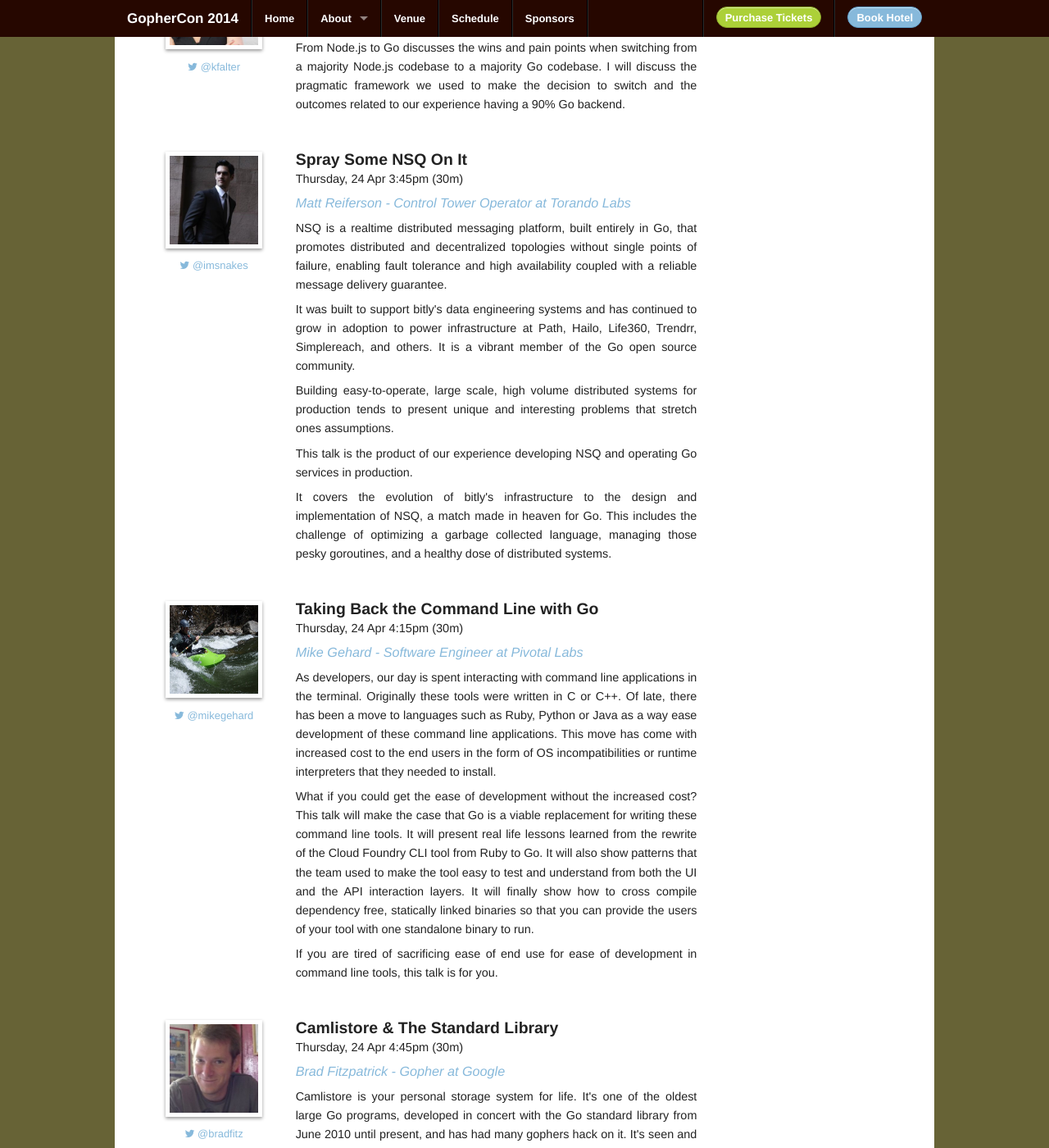
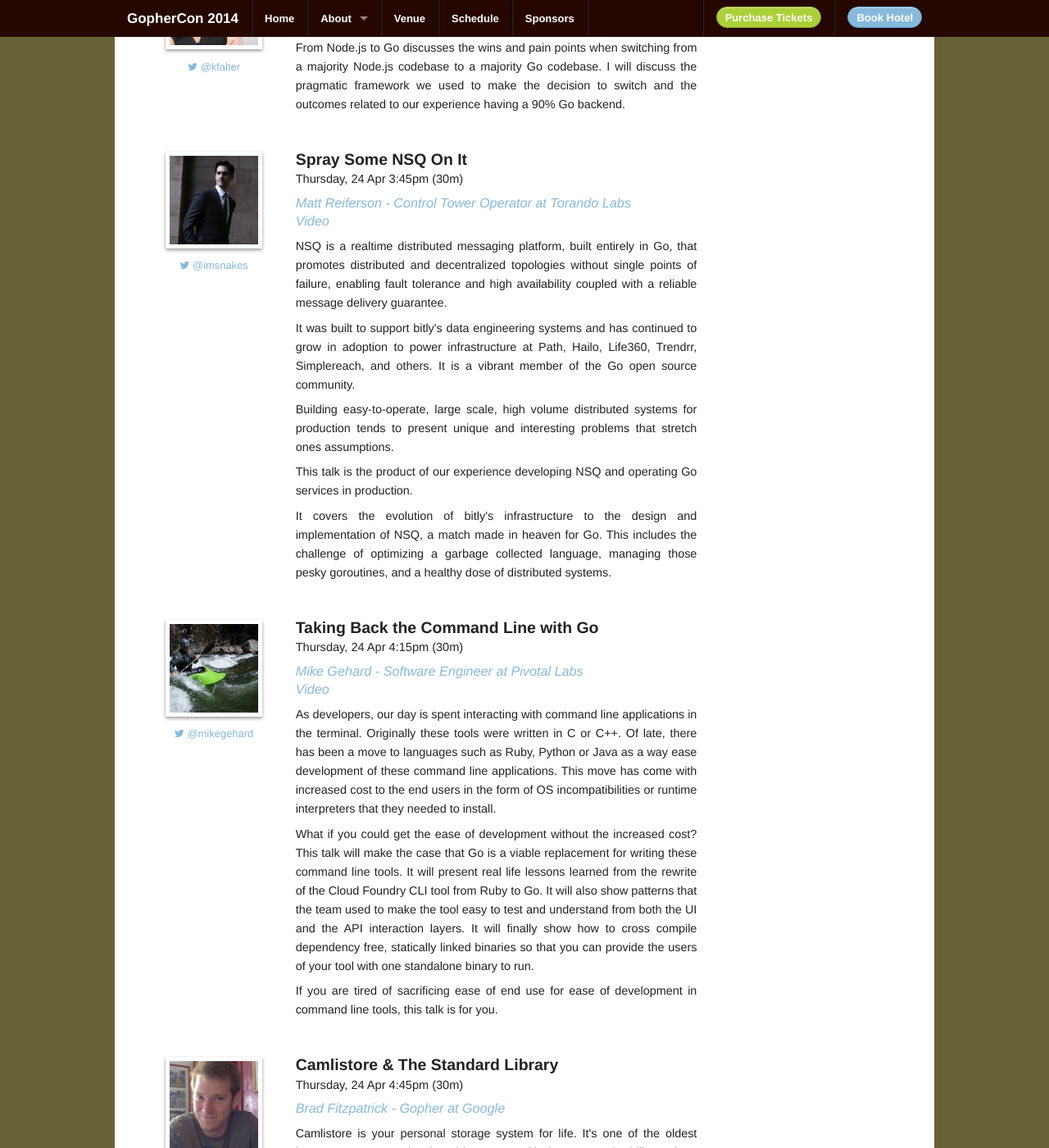
Before and after one commit to gophercon/gophercon.github.io, a Jekyll site: the page built from schedule/index.html, in a window 1280 px wide and 1400 px high, scrolled down 3474 px. Shown: the whole window at 82% size. Built offline with Jekyll 4.4.1, drawn with Linux system fonts in a browser that asks for light colours; Markdown is read by kramdown in place of the engine named in the settings.

Commit message:
more links

```diff
--- a/schedule/index.html
+++ b/schedule/index.html
@@ -283,6 +283,7 @@
 			<span class="title">Spray Some NSQ On It</span>
 			<span class="speaker-time">Thursday, 24 Apr 3:45pm (30m)</span>
 			<span class="subtitle"><a href="/speakers/#matt_reiferson">Matt Reiferson - Control Tower Operator at Torando Labs</a></span>
+			<span class="subtitle"><a href="http://confreaks.com/videos/3429-gophercon2014-spray-some-nsq-on-it">Video</a></span>
 		  </h5>
 
           <p>
@@ -310,6 +311,7 @@
 			<span class="title">Taking Back the Command Line with Go</span>
 			<span class="speaker-time">Thursday, 24 Apr 4:15pm (30m)</span>
 			<span class="subtitle"><a href="/speakers/#mike_gehard">Mike Gehard - Software Engineer at Pivotal Labs</a></span>
+			<span class="subtitle"><a href="http://confreaks.com/videos/3430-gophercon2014-taking-back-the-command-line-with-go">Video</a></span>
 		  </h5>
 
           <p>
```
Also changed, not shown: 1 other file.
